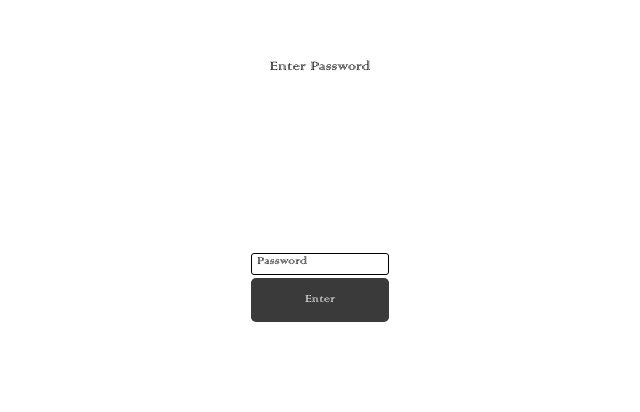
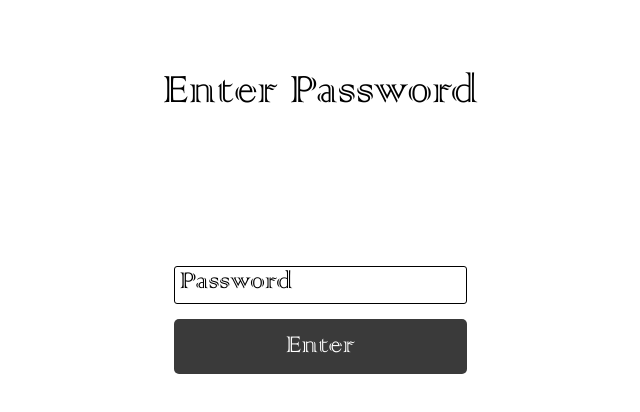
Before and after one commit to ka-denz/NM_password, a plain HTML site: page index.html in a window 1280 px wide. Shown: the whole page, without its empty margins (320-960 px from the left). Drawn offline with Linux system fonts and the light colour scheme.

Commit message:
successful push?

```diff
--- a/style.css
+++ b/style.css
@@ -2,7 +2,9 @@
     font-family: colonna;
     src: url(COLONNA.TTF);
 }
-
+p{
+    font-size: 50px;
+  }
 html {
     height: 100%;
   }
@@ -47,11 +49,12 @@ html {
     margin: 0;
     padding: 5px;
     font-size: 12px;
-    font-weight: bold;
+    font-weight: ;
     color: #8a0000;
     border: 5px solid #8a0000;
     background-color: #ffffff;
     opacity: 0;
+    font-size: 30px;
   }
 
   #error-msg-second-line {
@@ -67,12 +70,14 @@ html {
     display: grid;
     justify-items: center;
     align-items: center;
+    font-size: 50px;
   }
 
   .login-form-field::placeholder {
     font-family: colonna;
     font-weight: 0;
     color: #000000;
+    font-size: 30px;
   }
 
   .login-form-field {
@@ -83,13 +88,14 @@ html {
     border-radius: 3px;
     outline: none;
     padding: 0px 0px 5px 5px;
+    font-size: 30px;
   }
 
   #login-form-submit {
     font-family: colonna;
     font-weight: 0;
     width: 100%;
-    height: 150%;
+    height: 100%;
     padding: 7px;
     border: none;
     border-radius: 5px;
@@ -97,4 +103,6 @@ html {
     background-color: #3a3a3a;
     cursor: pointer;
     outline: none;
+    font-size: 30px;
+    margin-top: 10px;
   }
```
